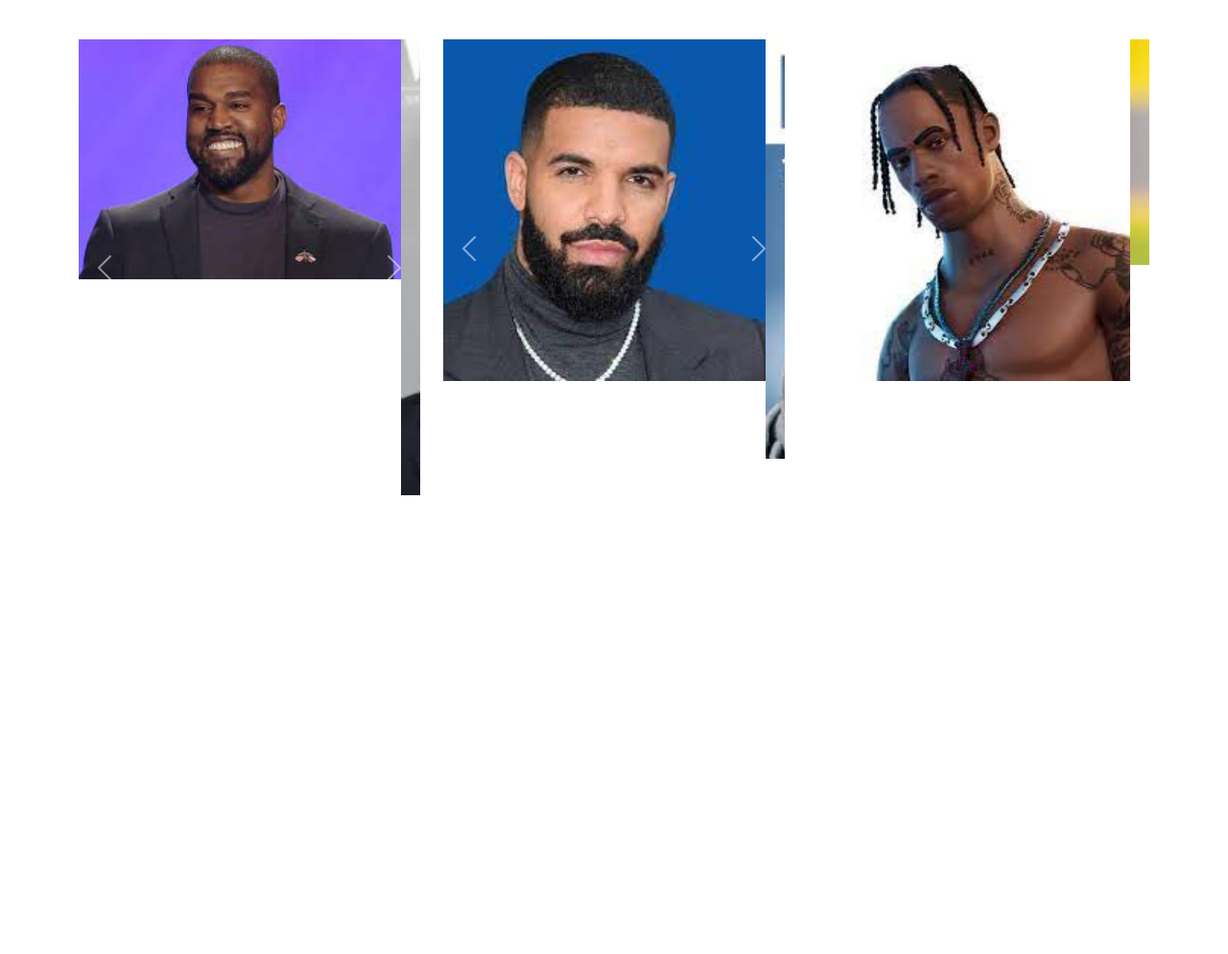
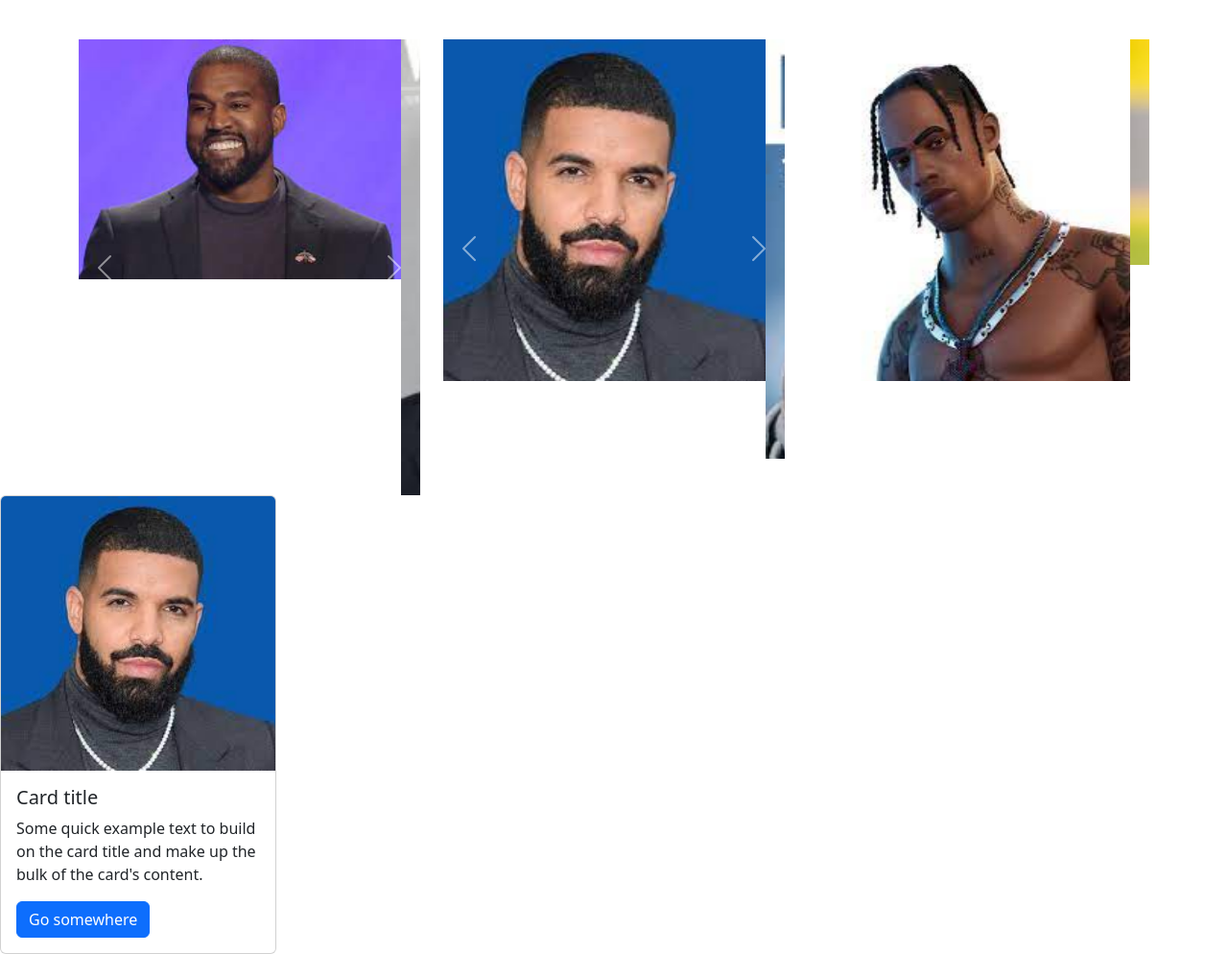
Before and after one commit to ryaaannnnnnnnnnnnnnnnnnnn/Music-Website, a plain HTML site: page index.html in a window 1280 px wide. Shown: the part 63-1057 px from the top of the page at 96% size. Before the commit the page ends 800 px from the top, so only its background shows below. Drawn offline with nearby package versions, Linux system fonts and the light colour scheme.

Commit message:
Update index.html

```diff
--- a/index.html
+++ b/index.html
@@ -122,6 +122,15 @@
     </div>
 </div>
 
+    <div class="card" style="width: 18rem;">
+  <img src="img/drake(1).jpg" class="card-img-top" alt="...">
+  <div class="card-body">
+    <h5 class="card-title">Card title</h5>
+    <p class="card-text">Some quick example text to build on the card title and make up the bulk of the card's content.</p>
+    <a href="#" class="btn btn-primary">Go somewhere</a>
+  </div>
+</div>
+
 <script src="https://cdn.jsdelivr.net/npm/bootstrap@5.3.3/dist/js/bootstrap.bundle.min.js"></script>
 </body>
 </html>
```
